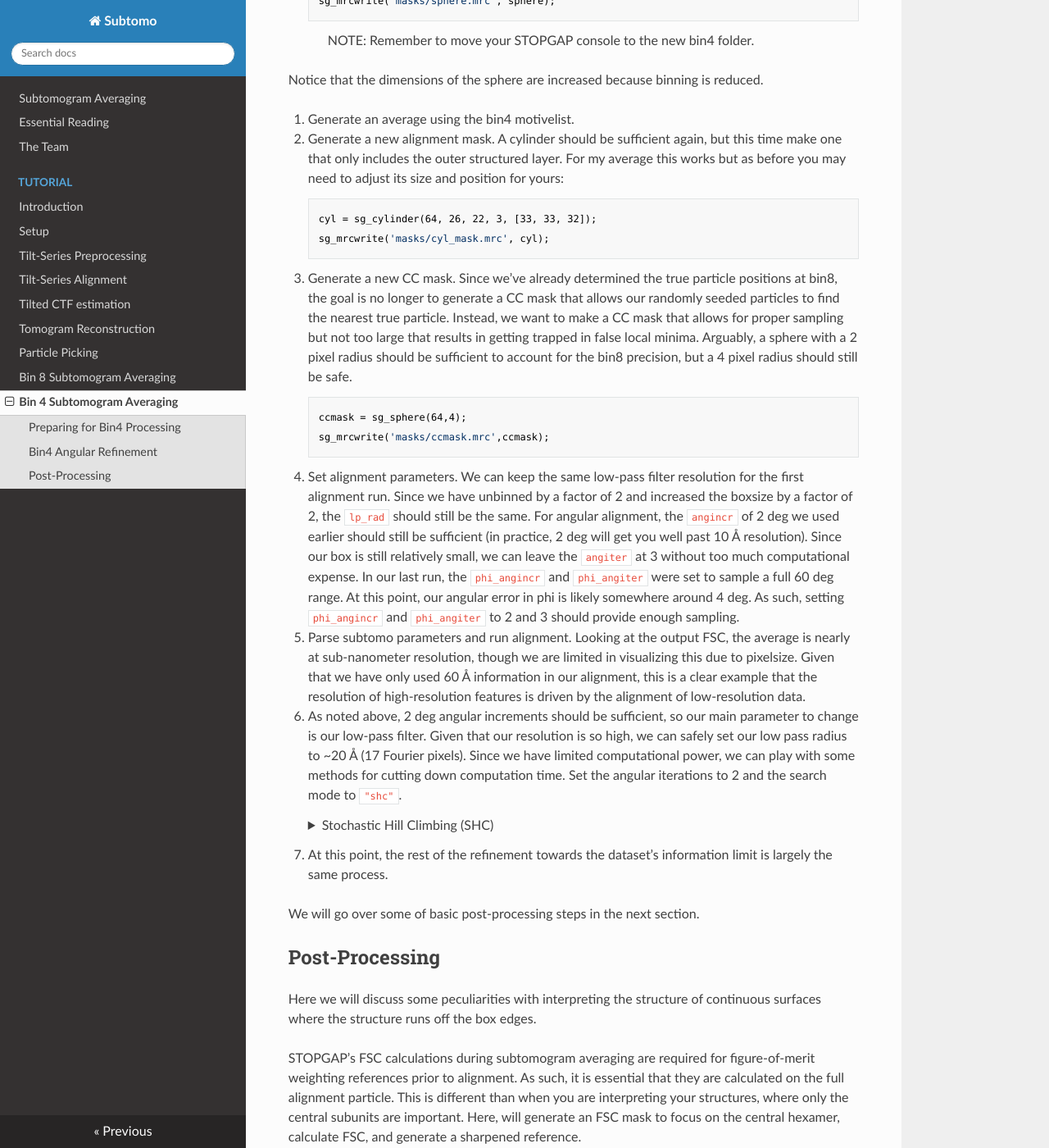
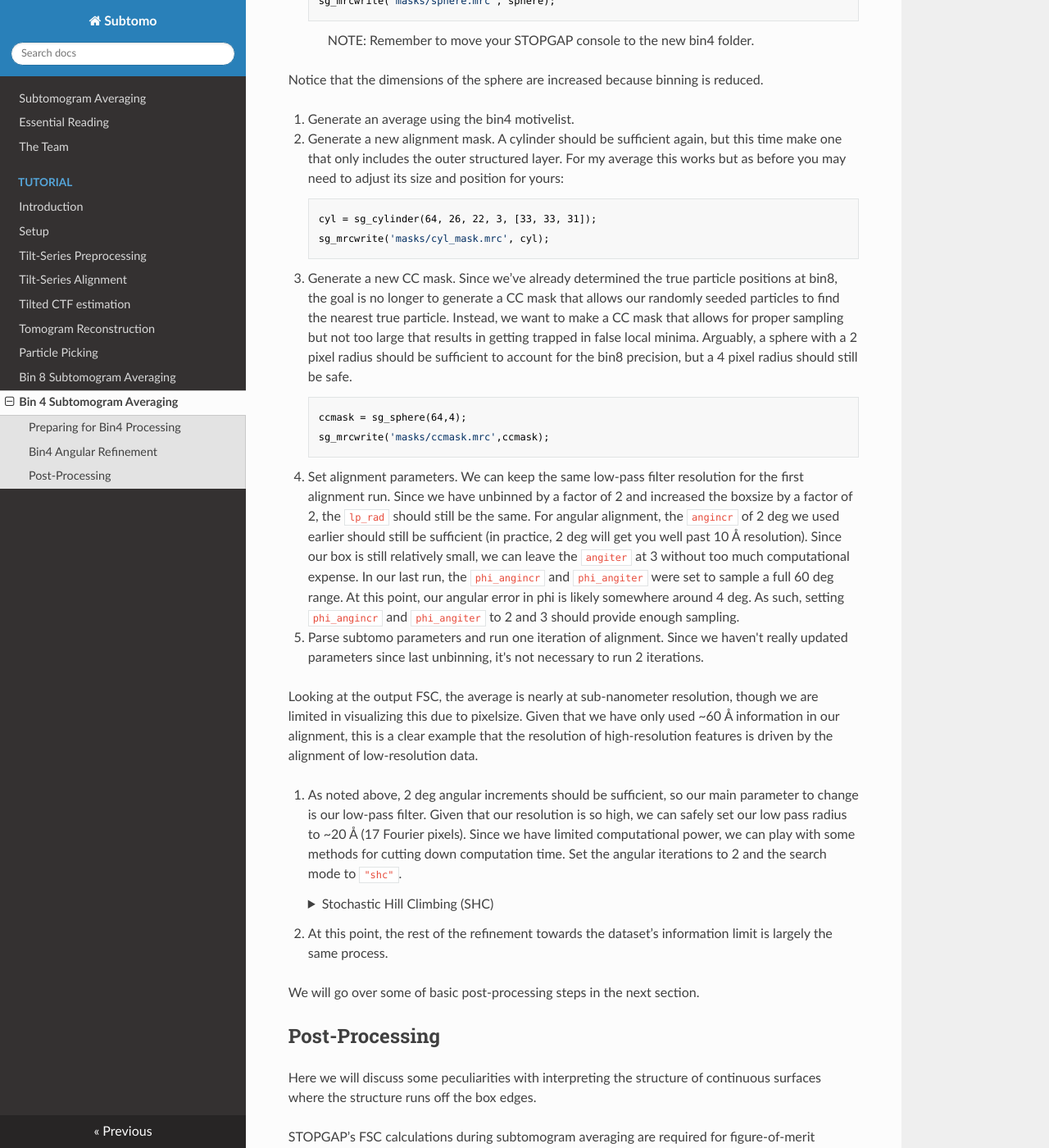
Before and after one commit to wan-lab-vanderbilt/subtomo-tutorials, an MkDocs documentation site: the page built from docs/hiv/bin4.md, in a window 1280 px wide and 1400 px high, scrolled down 939 px. Shown: the whole window at 82% size. Built offline with MkDocs 1.6.1, drawn with Linux system fonts in a browser that asks for light colours; nearby versions of some CDN libraries.

Commit message:
Update bin4.md
formatting

```diff
--- a/docs/hiv/bin4.md
+++ b/docs/hiv/bin4.md
@@ -46,7 +46,7 @@ E.g.:
 A cylinder should be sufficient again, but this time make one that only includes the outer structured layer.
 For my average this works but as before you may need to adjust its size and position for yours:
 
-        cyl = sg_cylinder(64, 26, 22, 3, [33, 33, 32]);
+        cyl = sg_cylinder(64, 26, 22, 3, [33, 33, 31]);
         sg_mrcwrite('masks/cyl_mask.mrc', cyl);
 
 4. Generate a new CC mask.
@@ -66,11 +66,14 @@ In our last run, the `phi_angincr` and `phi_angiter` were set to sample a full 6
 At this point, our angular error in phi is likely somewhere around 4 deg.
 As such, setting `phi_angincr` and `phi_angiter` to 2 and 3 should provide enough sampling.
 
-7. Parse subtomo parameters and run alignment.
-Looking at the output FSC, the average is nearly at sub-nanometer resolution, though we are limited in visualizing this due to pixelsize.
-Given that we have only used 60 Å information in our alignment, this is a clear example that the resolution of high-resolution features is driven by the alignment of low-resolution data.
+7. Parse subtomo parameters and run one iteration of alignment.
+   Since we haven't really updated parameters since last unbinning, it's not necessary to run 2 iterations.
 
-8. As noted above, 2 deg angular increments should be sufficient, so our main parameter to change is our low-pass filter.
+
+   Looking at the output FSC, the average is nearly at sub-nanometer resolution, though we are limited in visualizing this due to pixelsize.
+   Given that we have only used ~60 Å information in our alignment, this is a clear example that the resolution of high-resolution features is driven by the alignment of low-resolution data.
+
+9. As noted above, 2 deg angular increments should be sufficient, so our main parameter to change is our low-pass filter.
 Given that our resolution is so high, we can safely set our low pass radius to ~20 Å (17 Fourier pixels).
 Since we have limited computational power, we can play with some methods for cutting down computation time.
 Set the angular iterations to 2 and the search mode to `"shc"`.
```
Also changed, not shown: other parts of docs/hiv/bin4.md (+1 -1 lines).
